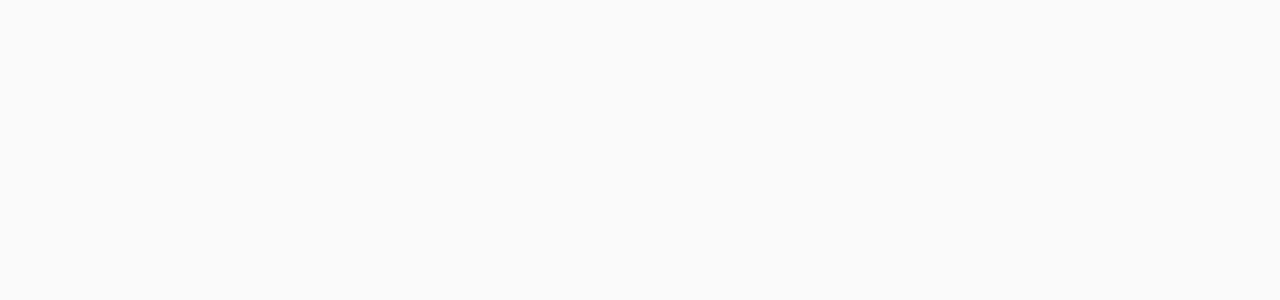
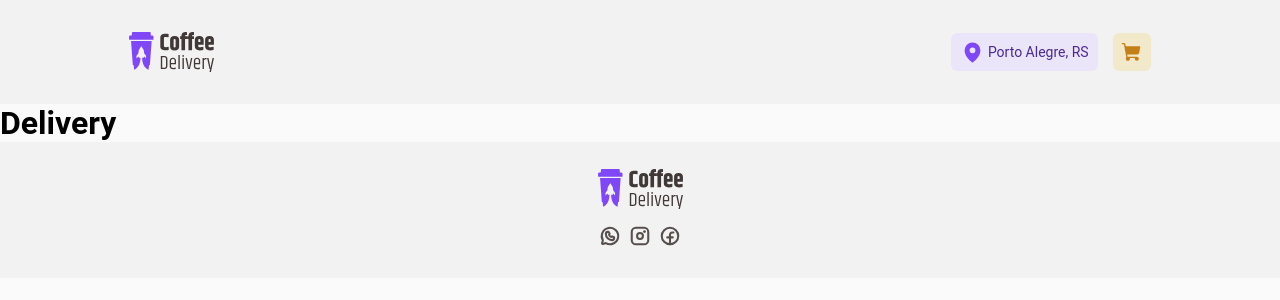
Before and after one commit to pedrodif/uploadCoffeeDelivery, a React (Vite) app: page /delivery in a window 1280 px wide. Before the commit this address had no page. Shown: the top 300 px of the page. Built offline with nearby package versions, Linux system fonts and the light colour scheme.

Commit message:
feat: :art: deliveryPage creation

```diff
--- a/src/Router.tsx
+++ b/src/Router.tsx
@@ -5,6 +5,7 @@ import { Routes, Route } from 'react-router-dom'
 import { DefaultLayout } from './layouts/DefaultLayout'
 import { Home } from './pages/Home'
 import { Checkout } from './pages/Checkout'
+import { Delivery } from './pages/Delivery'
 
 export function Router() {
   return (
@@ -12,6 +13,7 @@ export function Router() {
       <Route path="/" element={<DefaultLayout />}>
         <Route path="/" element={<Home />} />
         <Route path="/checkout" element={<Checkout />} />
+        <Route path="/delivery" element={<Delivery />} />
       </Route>
     </Routes>
   )
--- /dev/null
+++ b/src/pages/Delivery/index.tsx
@@ -0,0 +1,3 @@
+export function Delivery() {
+  return <h1>Delivery</h1>
+}
--- /dev/null
+++ b/src/pages/Delivery/styles.ts
@@ -0,0 +1 @@
+import styled from 'styled-components'
```
